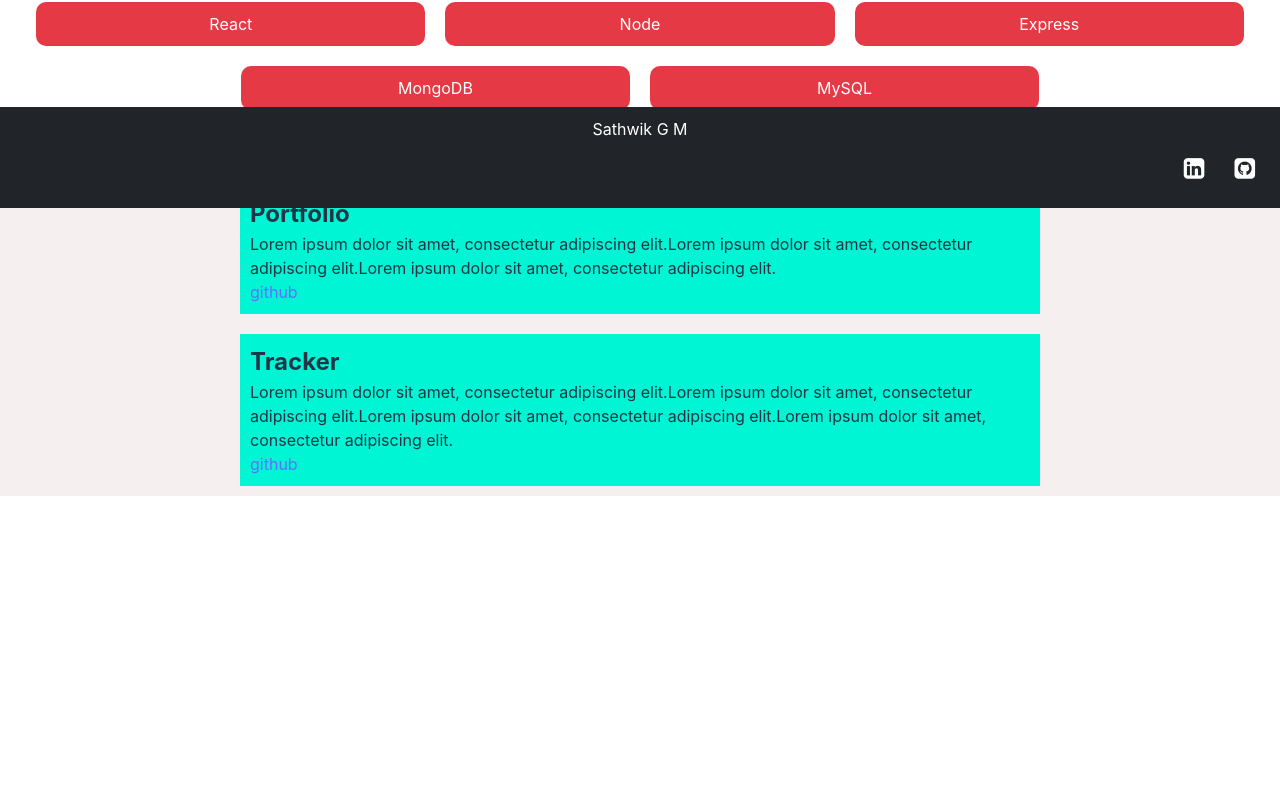
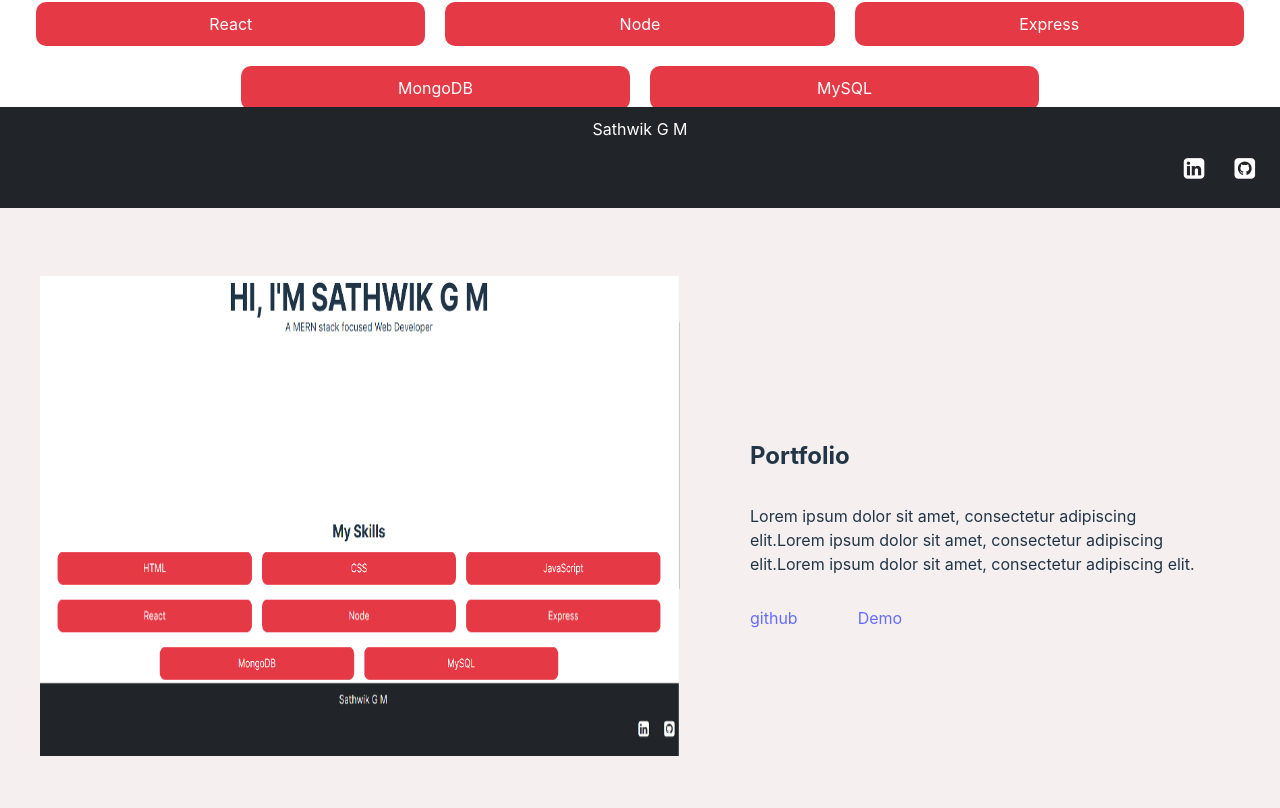
Before and after one commit to SathwikGM/myportfolio, a React (Vite) app: page / in a window 1280 px wide. Shown: the part 592-1400 px from the top of the page. Before the commit the page ends 1188 px from the top, so only its background shows below. Built offline with nearby package versions, Linux system fonts and the light colour scheme.

Commit message:
updated project component

```diff
--- a/src/components/Projects/Projects.scss
+++ b/src/components/Projects/Projects.scss
@@ -1,6 +1,10 @@
 .Projects{
   background-color: #f5efef;
   text-align: center;
+  img{
+  height: 60vh;
+  width: 50vw;
+  }
   ul{
     display: flex;
     flex-direction: column;
@@ -8,13 +12,21 @@
     align-items: center;
   }
   li{
+    display: flex;
+    justify-content: center;
+    align-items: center;
     text-align: start;
     list-style: none;
-    width: 800px;
-    background-color: #00f5d4;
     padding: 10px;
     margin: 10px;
+    div{
+      margin: 20px;
+    }
 
+  }
+  a, p, h2{
+    margin: 30px;
+    // padding: 20px;
   }
   a{
     text-decoration: inherit;
--- a/src/components/Projects/Projects.tsx
+++ b/src/components/Projects/Projects.tsx
@@ -5,13 +5,17 @@ const Projects = () => {
   const projectDetails = [
     {
       name: "Portfolio",
+      img:'src/assets/myportfolio.png',
       github: "https://github.com/SathwikGM/myportfolio",
+      demo: "https://sathwikgm.netlify.app/",
       description:"Lorem ipsum dolor sit amet, consectetur adipiscing elit.Lorem ipsum dolor sit amet, consectetur adipiscing elit.Lorem ipsum dolor sit amet, consectetur adipiscing elit.",
 
     },
     {
       name: "Tracker",
+      img:'src/assets/myportfolio.png',
       github: "https://github.com/SathwikGM/bug-tracker",
+      demo: "https://sathwikgm.netlify.app/",
       description:"Lorem ipsum dolor sit amet, consectetur adipiscing elit.Lorem ipsum dolor sit amet, consectetur adipiscing elit.Lorem ipsum dolor sit amet, consectetur adipiscing elit.Lorem ipsum dolor sit amet, consectetur adipiscing elit.",
     }
   ]
@@ -19,9 +23,15 @@ const Projects = () => {
   const project = projectDetails.map((project) => {
     return (
       <li>
-        <h2>{project.name}</h2>
+        <div>
+          <img src={project.img} alt="" />
+        </div>
+        <div>
+          <h2>{project.name}</h2>
         <p>{ project.description}</p>
-        <a href={project.github}>github</a>
+          <a href={project.github}>github</a>
+          <a href={project.demo}>Demo</a>
+        </div>
       </li>
     )
   });
```
Also changed, not shown: src/assets/myportfolio.png (added).
